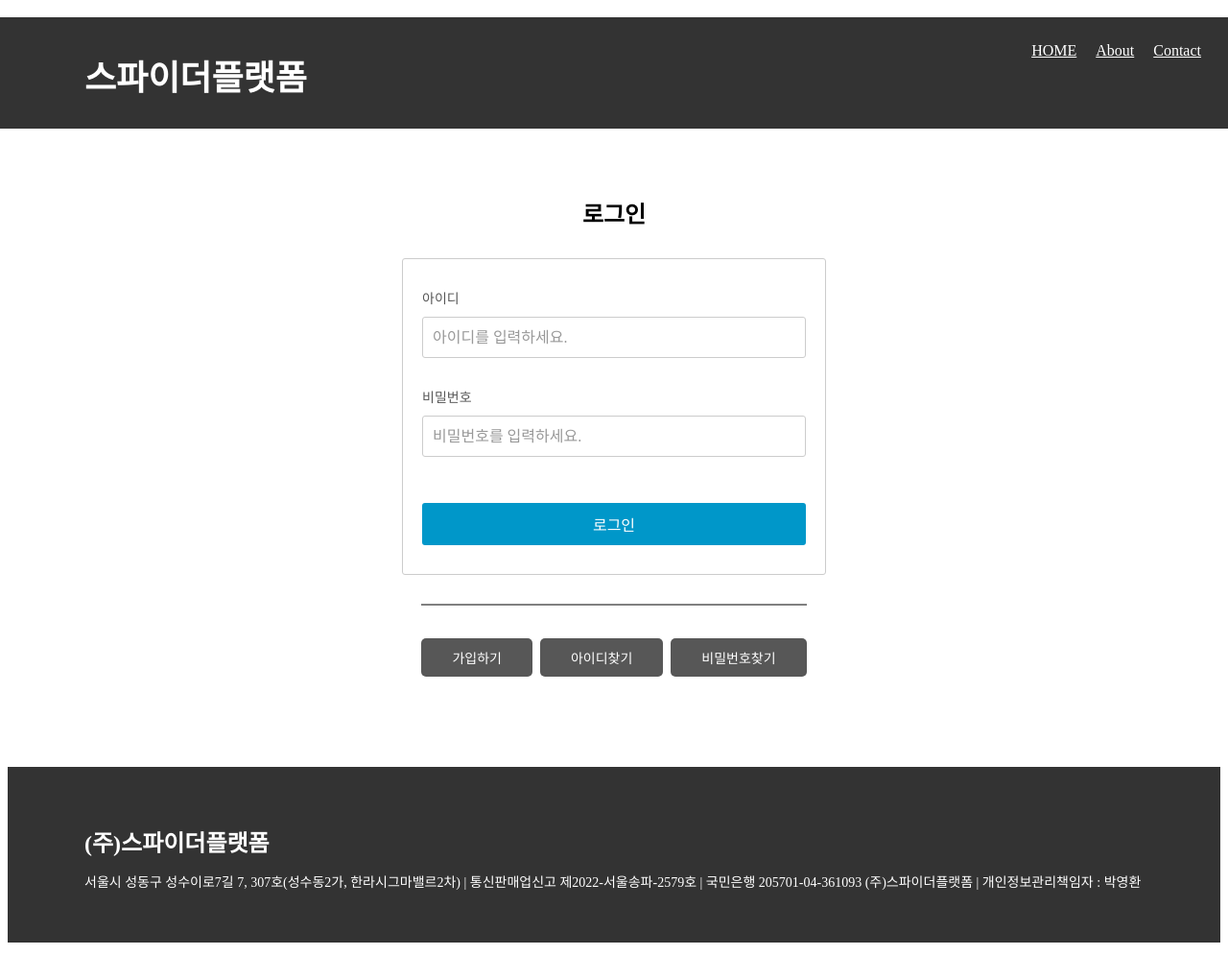
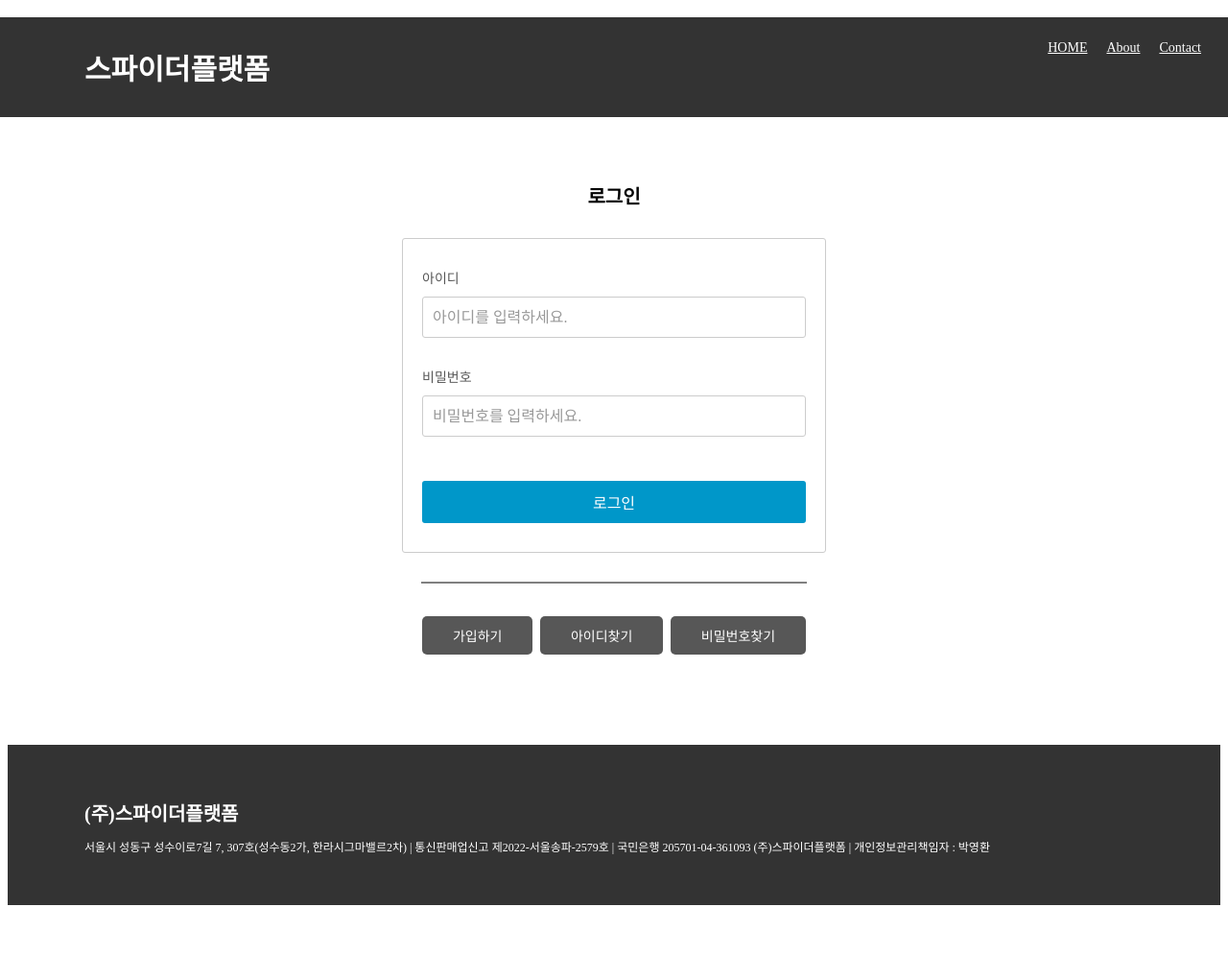
Before and after one commit to masunbin8/anotherprojct, a plain HTML site: page public/index.html in a window 1280 px wide. Shown: the whole page at 96% size. Drawn offline with Linux system fonts and the light colour scheme.

Commit message:
css modifed.

```diff
--- a/public/style/style.css
+++ b/public/style/style.css
@@ -1,6 +1,6 @@
 body {
     font-family: "Pretendard", serif;
-    font-size: 16px;
+    font-size: 14px;
     display: flex;
     flex-direction: column;
     justify-content: center;
@@ -10,20 +10,20 @@ h1, h2, h3, input {
     font-family: "Pretendard", serif;
 }
 h1 {
-    font-size: 36px;
+    font-size: 30px;
     margin-bottom: 20px;
 }
 h2 {
-    font-size: 24px;
+    font-size: 20px;
     margin-bottom: 10px;
 }
 h3 {
-    font-size: 18px;
+    font-size: 16px;
     margin-bottom: 5px;
 }
 .body2 {
     font-family: "Pretendard", serif;
-    font-size: 14px;
+    font-size: 12px;
     display: flex;
 }
 div {
```
